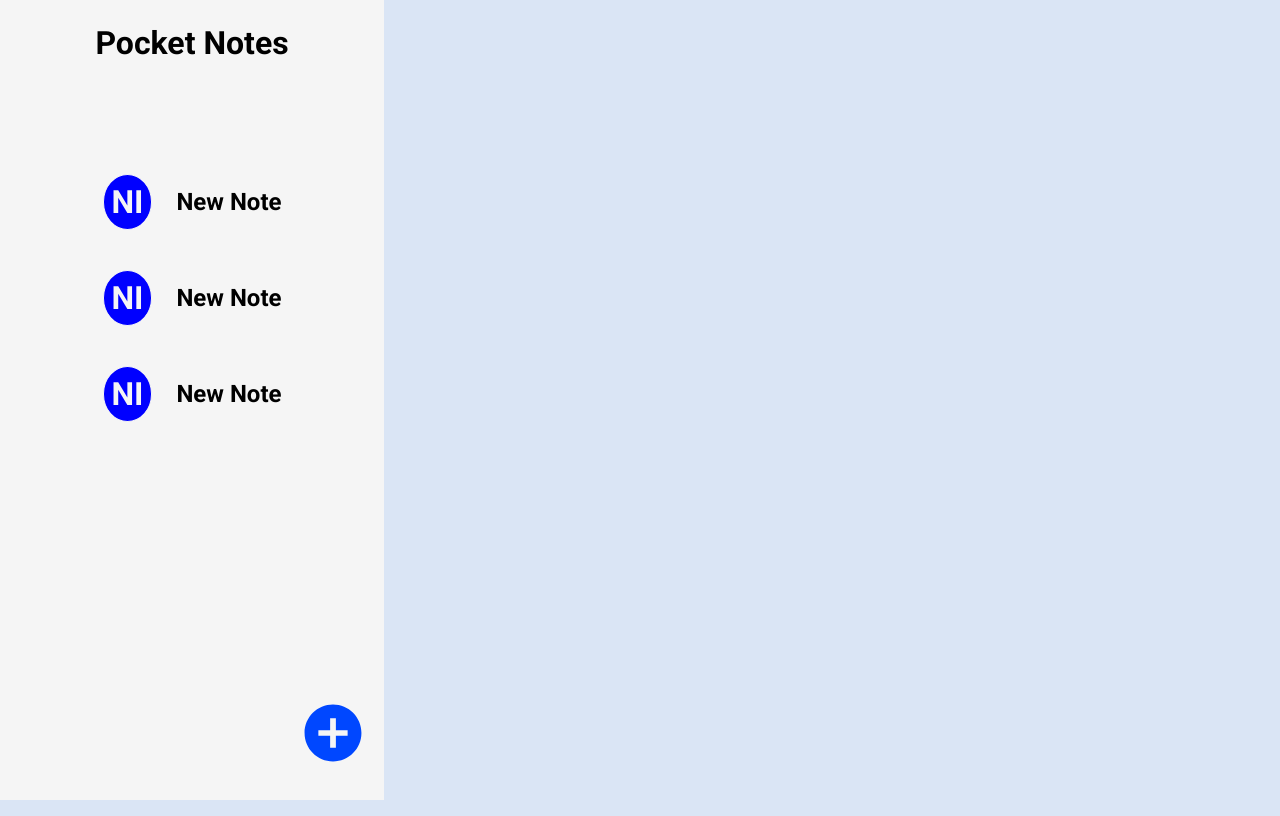
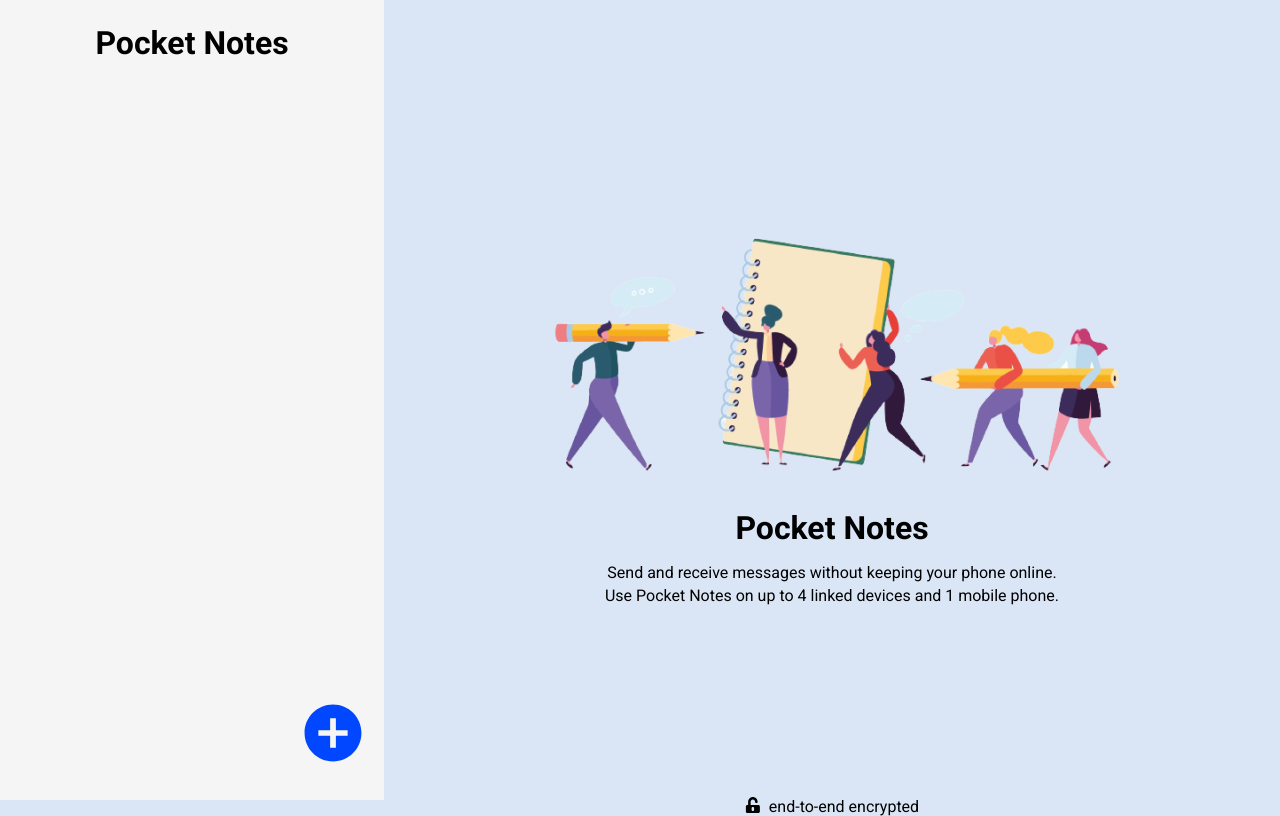
Before and after one commit to Aayush895/Pocket-notes, a React (Vite) app: page / in a window 1280 px wide. Built offline with nearby package versions, Linux system fonts and the light colour scheme.

Commit message:
Done with creating note group functionality and app header

```diff
--- a/src/AddNoteModal.jsx
+++ b/src/AddNoteModal.jsx
@@ -1,9 +1,11 @@
+/* eslint-disable react/prop-types */
 import styles from './AddNoteModal.module.css'
 import { useState } from 'react'
 
 const AddNoteModal = ({ setshowModal, noteGroup, setnoteGroup }) => {
   const [input, setinput] = useState('')
   const [grpColor, setgrpColor] = useState(null)
+  // const [isClicked, setisClicked] = useState(false)
 
   const closeAddNote = () => {
     setshowModal(false)
@@ -32,6 +34,10 @@ const AddNoteModal = ({ setshowModal, noteGroup, setnoteGroup }) => {
   }
 
   const fetchColor = (e) => {
+    // if (isClicked) {
+    //   setisClicked(false)
+    // }
+    // setisClicked(true)
     const div = document.getElementsByClassName(e.target.className)[0]
     setgrpColor(window.getComputedStyle(div).backgroundColor)
   }
--- a/src/AddNoteModal.module.css
+++ b/src/AddNoteModal.module.css
@@ -114,3 +114,7 @@
   position: relative;
   left: 85%;
 }
+
+.addborder {
+  border: 2px blue;
+}
--- a/src/AddNotes.jsx
+++ b/src/AddNotes.jsx
@@ -21,9 +21,9 @@ const AddNotes = () => {
         <IoMdAddCircle className={styles.addNotes} onClick={toggleModal} />
 
         <div className={styles.newNoteContainer}>
-          <NoteCard />
-          <NoteCard />
-          <NoteCard />
+          {noteGroup.length > 0 ? noteGroup.map((group, index) => {
+            return <NoteCard key = {index} groupName = {group?.groupName} groupColor = {group?.groupColor} groupInitials = {group?.groupInitials}/>
+          }) : null}
         </div>
       </div>
 
--- a/src/App.jsx
+++ b/src/App.jsx
@@ -1,10 +1,12 @@
 import AddNotes from './AddNotes'
+import PocketnotesHeader from './PocketnotesHeader'
 
 function App() {
   return (
-    <>
+    <main>
       <AddNotes />
-    </>
+      <PocketnotesHeader />
+    </main>
   )
 }
 
--- a/src/NoteCard.jsx
+++ b/src/NoteCard.jsx
@@ -1,13 +1,17 @@
+/* eslint-disable react/prop-types */
 import styles from './NoteCard.module.css'
 
-const NoteCard = () => {
+const NoteCard = ({groupName, groupColor, groupInitials}) => {
+  console.log(groupName)
+  console.log(groupColor)
+  console.log(groupInitials)
   return (
     <div className={styles.noteCard}>
-      <div className={styles.noteInitials}>
-        <h1>NI</h1>
+      <div className={styles.noteInitials} style={{backgroundColor: groupColor}}>
+        <h1>{groupInitials}</h1>
       </div>
       <div className={styles.noteName}>
-        <h1>New Note</h1>
+        <h1>{groupName}</h1>
       </div>
     </div>
   )
--- a/src/NoteCard.module.css
+++ b/src/NoteCard.module.css
@@ -1,20 +1,35 @@
 .noteCard {
   display: flex;
   align-items: center;
-  justify-content: center;
+  border-radius: 1rem;
   margin: 2.5rem 0;
+  padding: 0.2rem 3rem;
+  cursor: pointer;
+}
+
+.noteCard:hover {
+  background-color: lightgray;
 }
 
 .noteInitials {
-  border: 1px solid;
+  display: flex;
+  justify-content: center;
+  align-items: center;
+  width: 60px;
+  height: 60px;
   border-radius: 50%;
-  padding: 0.5rem;
+  padding: 0;
   background-color: blue;
   color: whitesmoke;
 }
 
+.noteInitials > h1 {
+  text-align: center;
+}
+
 .noteName {
-  margin-left: 1.5rem;
+  text-align: left;
+  margin-left: 3rem;
 }
 
 .noteName > h1 {
--- /dev/null
+++ b/src/PocketnotesHeader.jsx
@@ -0,0 +1,26 @@
+import styles from './PocketnotesHeader.module.css'
+import Image from './assets/image-removebg-preview.png'
+import { FaUnlockAlt } from 'react-icons/fa'
+
+const PocketnotesHeader = () => {
+  return (
+    <div className={styles.pocketContainer}>
+      <div className={styles.subContainer}>
+        <div className={styles.imgContainer}>
+          <img src={Image} alt="" />
+        </div>
+        <div className={styles.header}>
+          <h1>Pocket Notes</h1>
+          <p>Send and receive messages without keeping your phone online.</p>
+          <p>Use Pocket Notes on up to 4 linked devices and 1 mobile phone.</p>
+        </div>
+
+        <footer>
+          <FaUnlockAlt />
+          <p>end-to-end encrypted</p>
+        </footer>
+      </div>
+    </div>
+  )
+}
+export default PocketnotesHeader
--- /dev/null
+++ b/src/PocketnotesHeader.module.css
@@ -0,0 +1,31 @@
+.pocketContainer {
+  width: 70%;
+  display: flex;
+  justify-content: center;
+  align-items: center;
+  position: relative;
+}
+
+.header {
+  text-align: center;
+}
+
+.header > h1 {
+  margin-bottom: 1rem;
+}
+
+.header > p {
+  margin-bottom: 0.2rem;
+}
+
+footer {
+  display: flex;
+  position: absolute;
+  left: 50%;
+  bottom: -13rem;
+  transform: translateX(-50%);
+}
+
+footer > p {
+  margin-left: 0.5rem;
+}
--- a/src/index.css
+++ b/src/index.css
@@ -14,3 +14,9 @@ body {
   background-color: var(--primary-color);
   font-family: 'Roboto', sans-serif;
 }
+
+main {
+  display: flex;
+  align-items: center;
+  justify-content: space-between;
+}
```
Also changed, not shown: src/assets/image-removebg-preview.png (renamed from src/assets/image-removebg-preview 1.png).
